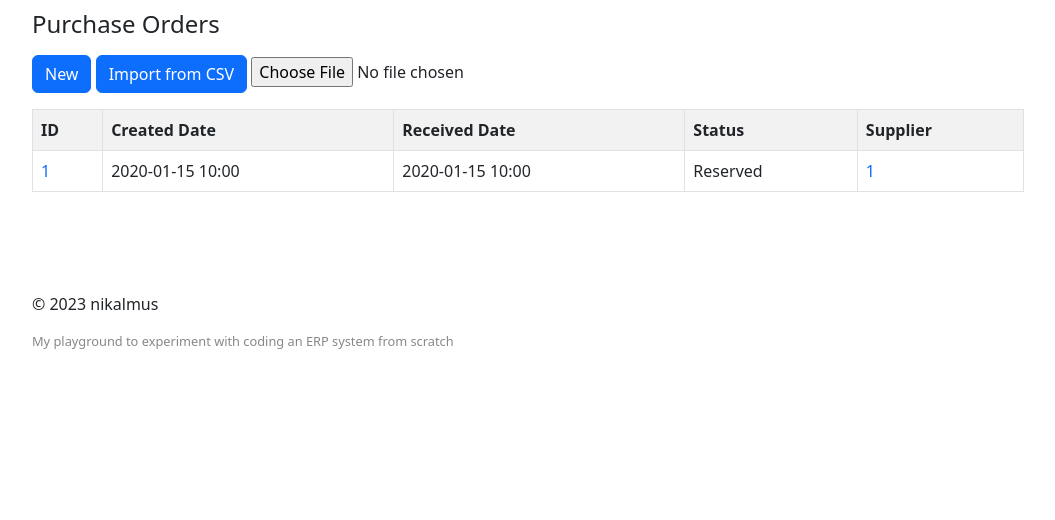
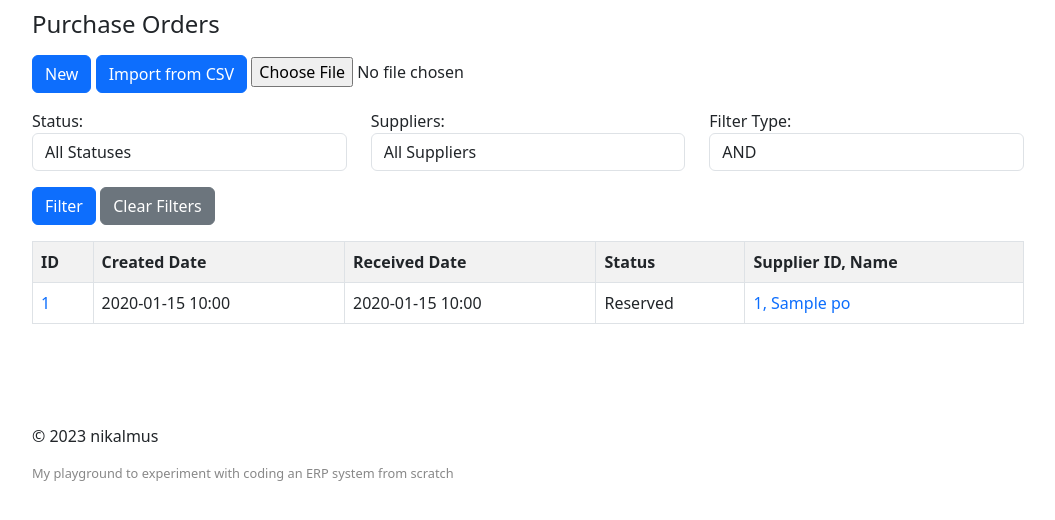
Before and after one commit to nikalmus/erp, a Flask app: page /purchase/pos in a window 1280 px wide. Shown: the part 120-640 px from the top of the page, without its empty margins (112-1167 px from the left). Run offline with Flask 3, Linux system fonts and the light colour scheme; a database or web service that is not in the repository returns one stand-in record (values such as "Sample title"); some libraries are stand-ins or nearby versions.

Commit message:
filter pos by supplier and status

```diff
--- a/app/inventory/inventory_item/templates/inventory_item_list.html
+++ b/app/inventory/inventory_item/templates/inventory_item_list.html
@@ -69,7 +69,7 @@
       //document.getElementById('product').value = ''; //no longer need
       document.getElementById('location').value = '';
       localStorage.removeItem('selected_product');
-      document.getElementById('filterForm').submit();
+      window.location.href = "{{ url_for('item.get_inventory_items') }}";
     });
   </script>
 {% endblock %}
--- a/app/purchase/po/routes.py
+++ b/app/purchase/po/routes.py
@@ -8,13 +8,51 @@ def get_pos():
     conn = connect()
     cursor = conn.cursor()
 
-    cursor.execute("SELECT id, created_date, received_date, status, supplier_id FROM po")
+    selected_status = request.args.get('status')
+    selected_supplier = request.args.get('supplier')
+    selected_filter_type = request.args.get('filter_type')
+
+    query = """SELECT po.id, po.created_date, po.received_date, po.status, po.supplier_id, supplier.name
+                FROM po JOIN supplier ON po.supplier_id = supplier.id
+                WHERE 1=1"""
+
+    params = []
+
+    if selected_status:
+        query += " AND po.status = %s"
+        params.append(selected_status)
+
+    if selected_supplier:
+        if selected_filter_type == 'AND':
+            query += " AND po.supplier_id = %s"
+        elif selected_filter_type == 'OR':
+            query += " OR po.supplier_id = %s"
+
+        params.append(selected_supplier)
+
+    cursor.execute(query, params)
     pos = cursor.fetchall()
+
+    # Retrieve the products and locations
+    cursor.execute("SELECT id, name FROM supplier ORDER BY name")
+    suppliers = cursor.fetchall()
+
+    status_query = "SELECT enumlabel FROM pg_enum WHERE enumtypid = 'po_status'::regtype"
+    cursor.execute(status_query)
+    statuses = [row[0] for row in cursor.fetchall()]
 
     cursor.close()
     conn.close()
 
-    return render_template('po_list.html', pos=pos)
+    return render_template(
+        'po_list.html',
+        pos=pos,
+        suppliers=suppliers,
+        statuses=statuses,
+        selected_supplier=selected_supplier,
+        selected_status=selected_status,
+        selected_filter_type=selected_filter_type
+    )
 
 @bp.route('/purchase/pos/<int:id>', methods=['GET', 'POST'])
 def get_po(id):
--- a/app/purchase/po/templates/po_list.html
+++ b/app/purchase/po/templates/po_list.html
@@ -8,13 +8,47 @@
         <input type="file" name="csv_file" accept=".csv">
     </form>
 </div>
+
+<form id="filterForm" method="GET" action="{{ url_for('po.get_pos') }}">
+    <div class="row mb-3">
+      <div class="col-md-4">
+        <label for="status">Status:</label>
+        <select class="form-control" id="status" name="status">
+          <option value="">All Statuses</option>
+          {% for status in statuses %}
+            <option value="{{ status }}" {% if status == selected_status %}selected{% endif %}>{{ status }}</option>
+          {% endfor %}
+        </select>
+      </div>
+      <div class="col-md-4">
+        <label for="supplier">Suppliers:</label>
+        <select class="form-control" id="supplier" name="supplier">
+          <option value="">All Suppliers</option>
+          {% for supplier in suppliers %}
+          <option value="{{ supplier[0] }}" {% if supplier[0] == selected_supplier %}selected{% endif %}>{{ supplier[1] }}</option>
+          {% endfor %}
+        </select>
+      </div>
+      <div class="col-md-4">
+        <label for="filter_type">Filter Type:</label>
+        <select class="form-control" id="filter_type" name="filter_type">
+          <option value="AND" {% if selected_filter_type == 'AND' %}selected{% endif %}>AND</option>
+          <option value="OR" {% if selected_filter_type == 'OR' %}selected{% endif %}>OR</option>
+        </select>
+      </div>
+    </div>
+    <div class="mb-3">
+        <button type="submit" class="btn btn-primary">Filter</button>
+        <button id="clearFiltersBtn" type="button" class="btn btn-secondary">Clear Filters</button>
+    </div>
+  </form>
 <table class="table table-striped table-bordered">
     <tr>
         <th>ID</th>
         <th>Created Date</th>
         <th>Received Date</th>
         <th>Status</th>
-        <th>Supplier</th>
+        <th>Supplier ID, Name</th>
     </tr>
     {% for po in pos %}
     <tr>
@@ -22,8 +56,27 @@
         <td>{{ po[1].strftime('%Y-%m-%d %H:%M') if po[1] else '' }}</td>
         <td>{{ po[2].strftime('%Y-%m-%d %H:%M') if po[2] else '' }}</td>
         <td>{{ po[3] }}</td>
-        <td><a href="/purchase/suppliers/{{ po[4] }}">{{ po[4] }}</a></td>
+        <td><a href="/purchase/suppliers/{{ po[4] }}">{{ po[4] }}, {{ po[5] }}</a></td>
     </tr>
     {% endfor %}
 </table>
+<script>
+    // when "Filter" is clicked, supplier would revert to "All Suppliers". This fixes it:
+    var supplierDropdown = document.getElementById('supplier');
+    supplierDropdown.addEventListener('change', function() {
+      localStorage.setItem('selected_supplier', this.value);
+    });
+    var storedSupplier = localStorage.getItem('selected_supplier');
+    if (storedSupplier) {
+        supplierDropdown.value = storedSupplier;
+    }
+
+    // Clear filter inputs and remove stored product value
+    document.getElementById('clearFiltersBtn').addEventListener('click', function() {
+        supplierDropdown.value = '';
+      document.getElementById('status').value = '';
+      localStorage.removeItem('selected_supplier');
+      window.location.href = "{{ url_for('po.get_pos') }}"; //to get rid of ?status=&supplier=... even after filer is cleared
+    });
+  </script>
 {% endblock %}
```
Also changed, not shown: 1 other file.
